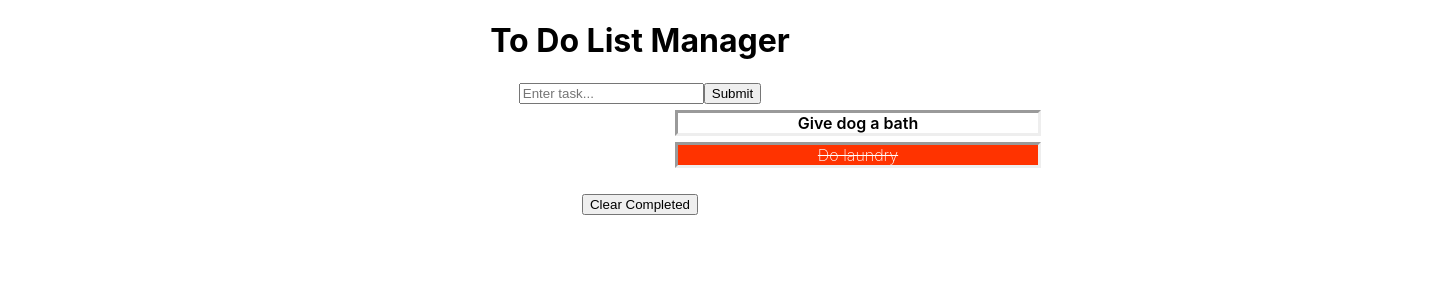
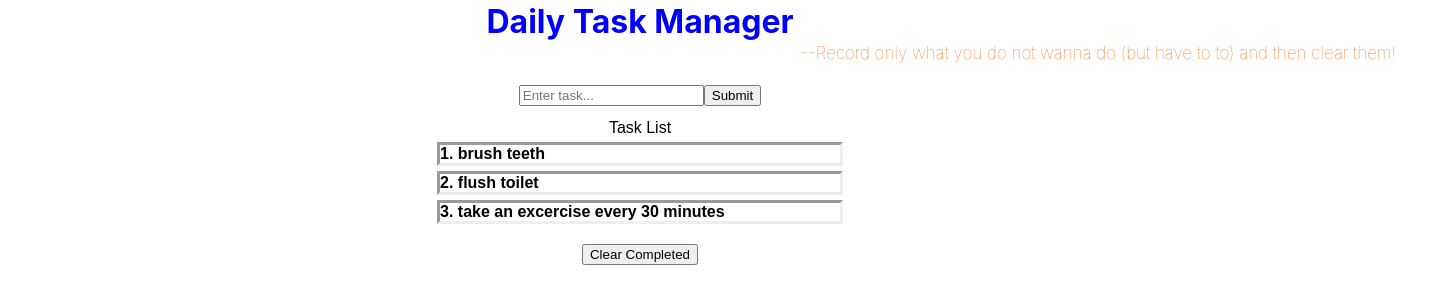
Before and after one commit to yiczhang2005/react, a React (Create React App) app: page / in a window 1280 px wide. Shown: the top 304 px of the page, 1435 px wide, since content can reach past the window. Built offline with nearby package versions, Linux system fonts and the light colour scheme.

Commit message:
Fixed tilted center formatting

```diff
--- a/src/App.js
+++ b/src/App.js
@@ -5,15 +5,15 @@ import data from "./static/data.json";
 import Header from "./components/Header";
 import ToDoList from "./components/ToDoList";
 import ToDoForm from './components/ToDoForm';
-import {Col, Row} from 'react-bootstrap';
+import { Col, Row } from 'react-bootstrap';
 
 function App() {
 
-  const [ toDoList, setToDoList ] = useState(data);
+  const [toDoList, setToDoList] = useState(data);
 
   const handleToggle = (id) => {
     let mapped = toDoList.map(task => {
-      return task.id === Number(id) ? { ...task, complete: !task.complete } : { ...task};
+      return task.id === Number(id) ? { ...task, complete: !task.complete } : { ...task };
     });
     setToDoList(mapped);
   }
@@ -25,22 +25,25 @@ function App() {
     setToDoList(filtered);
   }
 
-  const addTask = (userInput ) => {
+  const addTask = (userInput) => {
     let copy = [...toDoList];
     copy = [...copy, { id: toDoList.length + 1, task: userInput, complete: false }];
     setToDoList(copy);
   }
 
   return (
-    <div className="App">
+    <div className="App" >
       <Header />
-      <Row>
-        <Col>
-        <ToDoForm className = "Form" addTask={addTask}/>
+      <Row class="text-center">
+
+        <Col >
+          <ToDoForm className="Form" addTask={addTask} />
         </Col>
-        <Col>
-        <ToDoList className = "List" toDoList={toDoList} handleToggle={handleToggle} handleFilter={handleFilter}/>
+
+        <Col >
+          <ToDoList toDoList={toDoList} handleToggle={handleToggle} handleFilter={handleFilter} />
         </Col>
+
       </Row>
 
 
--- a/src/components/Header.js
+++ b/src/components/Header.js
@@ -3,7 +3,8 @@ import React from 'react';
 const Header = () => {
     return (
         <header>
-            <h1>To Do List Manager </h1>
+            <h1>Daily Task Manager</h1>
+            <h2>--Record only what you do not wanna do (but have to to) and then clear them!</h2>
         </header>
     );
 };
--- a/src/components/ToDo.js
+++ b/src/components/ToDo.js
@@ -1,6 +1,6 @@
 import React from 'react';
 
-const ToDo = ({todo, handleToggle}) => {
+const ToDo = ({ todo, handleToggle }) => {
 
     const handleClick = (e) => {
         e.preventDefault()
@@ -9,7 +9,7 @@ const ToDo = ({todo, handleToggle}) => {
 
     return (
         <div id={todo.id} key={todo.id + todo.task} name="todo" value={todo.id} onClick={handleClick} className={todo.complete ? "todo strike" : "todo"}>
-            {todo.task}
+            {todo.id}. {todo.task}
         </div>
     );
 };
--- a/src/components/ToDoList.js
+++ b/src/components/ToDoList.js
@@ -1,15 +1,15 @@
 import React from 'react';
 import ToDo from './ToDo';
 
-const ToDoList = ({toDoList, handleToggle, handleFilter}) => {
+const ToDoList = ({ toDoList, handleToggle, handleFilter }) => {
     return (
-        <div>
+        <div className="format_text"> Task List
             {toDoList.map(todo => {
                 return (
-                    <ToDo todo={todo} handleToggle={handleToggle} handleFilter={handleFilter}/>
+                    <ToDo todo={todo} handleToggle={handleToggle} handleFilter={handleFilter} />
                 )
             })}
-            <button style={{margin: '20px'}} onClick={handleFilter}>Clear Completed</button>
+            <button style={{ margin: '15px' }} onClick={handleFilter}>Clear Completed</button>
         </div>
     );
 };
--- a/src/index.css
+++ b/src/index.css
@@ -5,6 +5,21 @@ body {
     sans-serif;
   -webkit-font-smoothing: antialiased;
   -moz-osx-font-smoothing: grayscale;
+}
+
+
+h1 {
+  margin: 2px auto;
+  color: blue;
+}
+
+h2 {
+  font-size: 17px;
+  color: #ff6700;
+  font-weight: 100;
+  margin: 22px 762px;
+  width: 673px;
+  margin-top: 0px;
 }
 
 .App {
@@ -19,14 +34,16 @@ code {
 .todo {
   cursor: pointer;
   border: inset;
-  width: 360px;
-  margin: 6px 675px;
+  width: 400px;
+  margin: 5px auto;
   font-weight: 600;
+  text-align: left;
+
 }
 
 
 .strike {
-  background-color: rgb(255, 51, 0);
+  background-color: rgb(96, 150, 49);
   color: white;
   font-weight: 200;
 }
@@ -37,3 +54,9 @@ code {
 .strike {
   text-decoration: line-through;
 }
+
+.col {
+  margin-top: 13px;
+  font: icon;
+  font-weight: 500px;
+}
--- a/src/static/data.json
+++ b/src/static/data.json
@@ -1,9 +1,17 @@
-[{
+[
+  {
     "id": 1,
-    "task": "Give dog a bath",
+    "task": "brush teeth",
     "complete": false
-  }, {
+  },
+  {
     "id": 2,
-    "task": "Do laundry",
-    "complete": true
-  }]
+    "task": "flush toilet",
+    "complete": false
+  },
+  {
+    "id": 3,
+    "task": "take an excercise every 30 minutes",
+    "complete": false
+  }
+]
```
